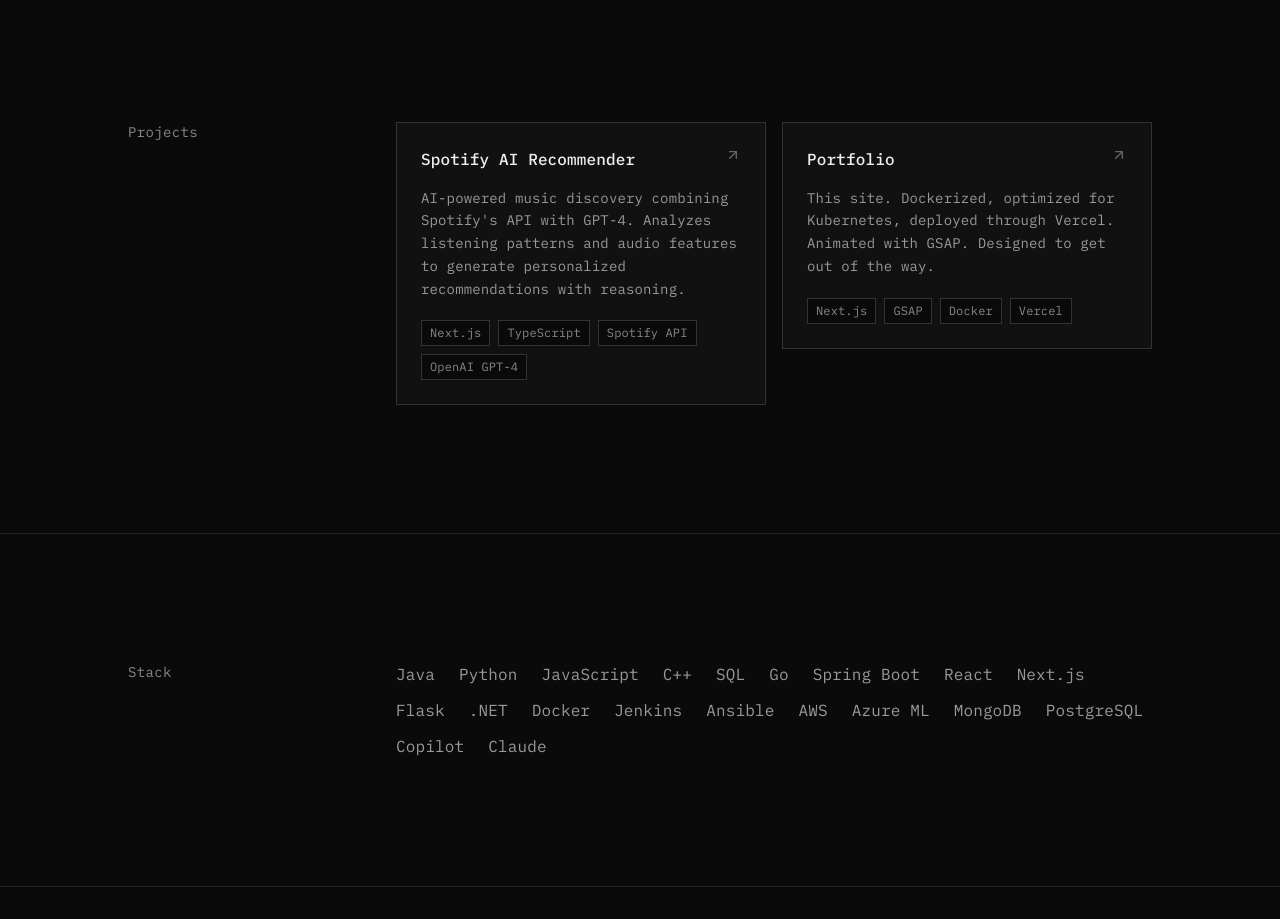
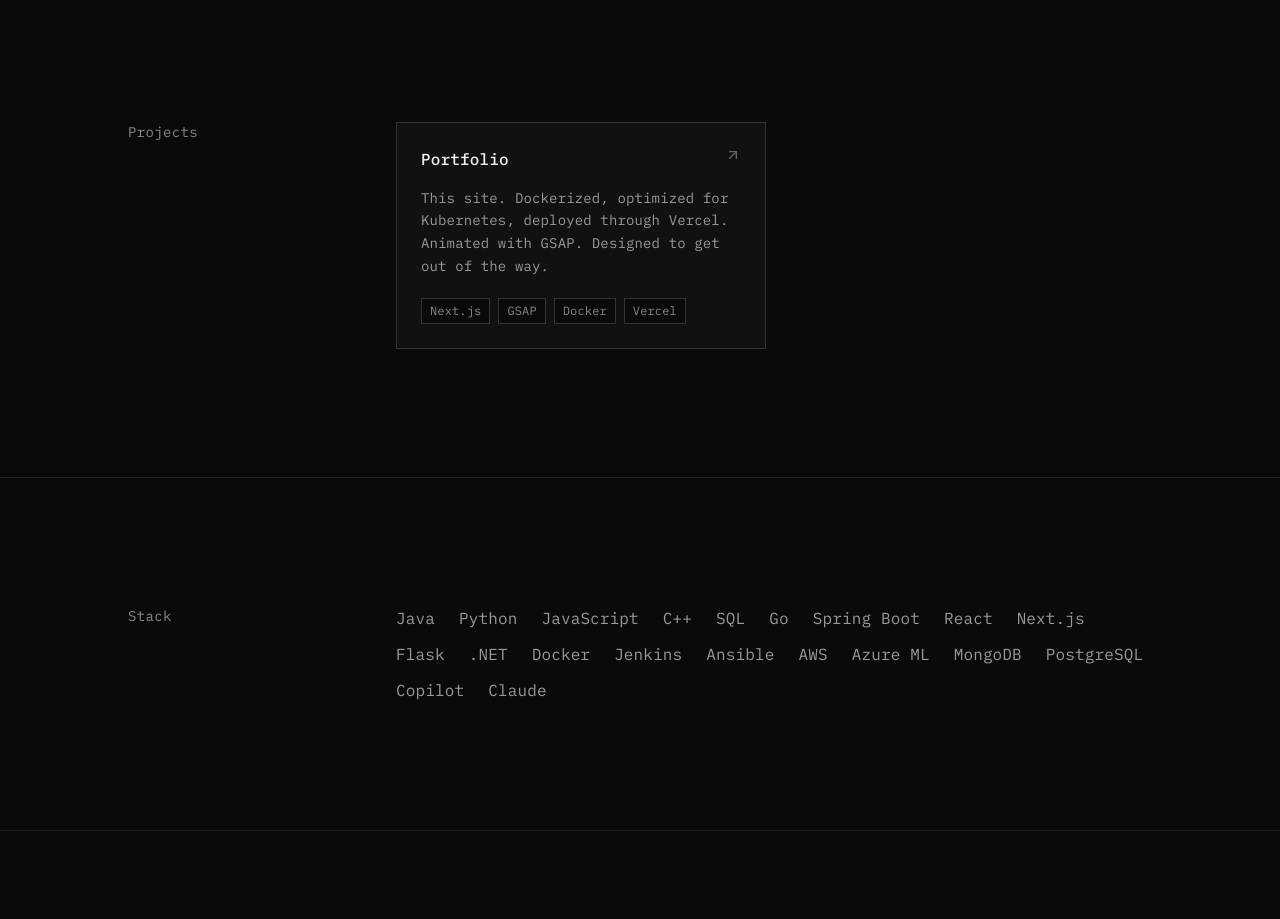
Before and after one commit to ramonkaushik/ramonbot, a Next.js app: page / in a window 1280 px wide. Shown: the part 2280-3199 px from the top of the page. Built offline with nearby package versions, Linux system fonts and the light colour scheme.

Commit message:
Removing Recommender tool because it is WIP

```diff
--- a/app/page.tsx
+++ b/app/page.tsx
@@ -54,13 +54,6 @@
   ];
 
   const projects = [
-    {
-      title: "Spotify AI Recommender",
-      description: "AI-powered music discovery combining Spotify's API with GPT-4. Analyzes listening patterns and audio features to generate personalized recommendations with reasoning.",
-      tech: ["Next.js", "TypeScript", "Spotify API", "OpenAI GPT-4"],
-      link: "/projects/spotify-ai",
-      internal: true,
-    },
     {
       title: "Portfolio",
       description: "This site. Dockerized, optimized for Kubernetes, deployed through Vercel. Animated with GSAP. Designed to get out of the way.",
```
